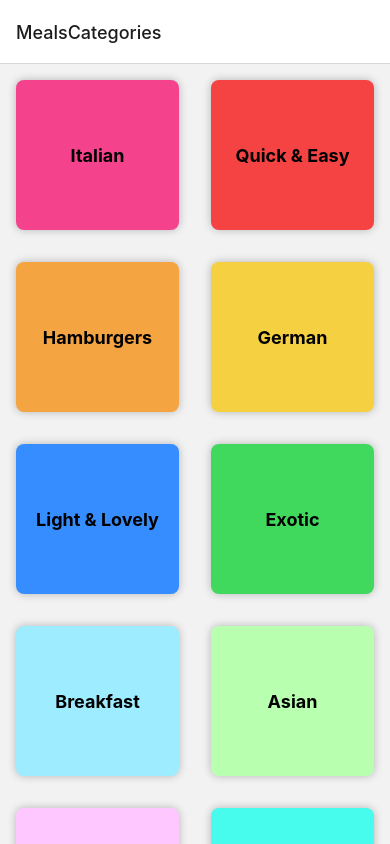
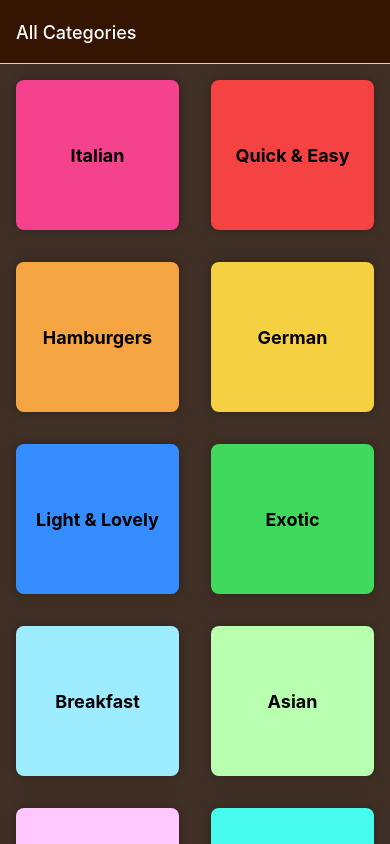
Before and after one commit to rafsun-riad/the-meal-react-native, a React Native app: screen / in a window 390 px wide. Built offline with nearby package versions, Linux system fonts and the light colour scheme.

Commit message:
working with meals details

```diff
--- a/App.js
+++ b/App.js
@@ -5,17 +5,31 @@ import { createNativeStackNavigator } from '@react-navigation/native-stack';
 
 import CategoriesScreen from './screens/CategoriesScreen';
 import MealsOverviewScreen from './screens/MealsOverviewScreen';
+import MealDetailsScreen from './screens/MealDetailsScreen';
 
 const Stack = createNativeStackNavigator();
 
 export default function App() {
   return (
     <>
-      <StatusBar style="dark" />
+      <StatusBar style="light" />
       <NavigationContainer>
-        <Stack.Navigator>
-          <Stack.Screen name="MealsCategories" component={CategoriesScreen} />
+        <Stack.Navigator
+          screenOptions={{
+            headerStyle: { backgroundColor: '#351401' },
+            headerTintColor: 'white',
+            contentStyle: { backgroundColor: '#3f2f25' },
+          }}
+        >
+          <Stack.Screen
+            name="MealsCategories"
+            component={CategoriesScreen}
+            options={{
+              title: 'All Categories',
+            }}
+          />
           <Stack.Screen name="MealsOverview" component={MealsOverviewScreen} />
+          <Stack.Screen name="MealDetails" component={MealDetailsScreen} />
         </Stack.Navigator>
       </NavigationContainer>
     </>
--- a/components/MealItem.js
+++ b/components/MealItem.js
@@ -1,14 +1,17 @@
 import { View, Text, Pressable, Image, StyleSheet } from 'react-native';
+import { useNavigation } from '@react-navigation/native';
 
 function MealItem({ item }) {
+  const navigation = useNavigation();
   return (
     <View style={styles.mealItem}>
       <Pressable
-        style={(pressed) => (pressed ? styles.buttonPressed : null)}
+        style={({ pressed }) => (pressed ? styles.buttonPressed : null)}
         android_ripple={{ color: '#ccc' }}
+        onPress={() => navigation.navigate('MealDetails', { mealId: item.id })}
       >
         <View>
-          <Image src={{ uri: item.imageUrl }} style={styles.image} />
+          <Image source={{ uri: item.imageUrl }} style={styles.image} />
           <Text style={styles.title}>{item.title}</Text>
         </View>
         <View style={styles.details}>
--- /dev/null
+++ b/screens/MealDetailsScreen.js
@@ -0,0 +1,12 @@
+import { View, Text } from 'react-native';
+
+function MealDetailsScreen({ route }) {
+  const mealId = route.params.mealId;
+  return (
+    <View>
+      <Text>Meal Detail{mealId}</Text>
+    </View>
+  );
+}
+
+export default MealDetailsScreen;
--- a/screens/MealsOverviewScreen.js
+++ b/screens/MealsOverviewScreen.js
@@ -1,12 +1,25 @@
+import { useLayoutEffect } from 'react';
 import { View, StyleSheet, FlatList } from 'react-native';
-import { MEALS } from '../data/dummy-data';
+import { CATEGORIES, MEALS } from '../data/dummy-data';
 import MealItem from '../components/MealItem';
 
-function MealsOverviewScreen({ route }) {
+function MealsOverviewScreen({ route, navigation }) {
   const categoryId = route.params.categoryId;
+
   const displayedMeals = MEALS.filter((mealItem) => {
     return mealItem.categoryIds.indexOf(categoryId) >= 0;
   });
+
+  useLayoutEffect(() => {
+    const categoryTitle = CATEGORIES.find(
+      (category) => category.id === categoryId
+    ).title;
+
+    navigation.setOptions({
+      title: categoryTitle,
+    });
+  }, [categoryId, navigation]);
+
   return (
     <View style={styles.container}>
       <FlatList
```
